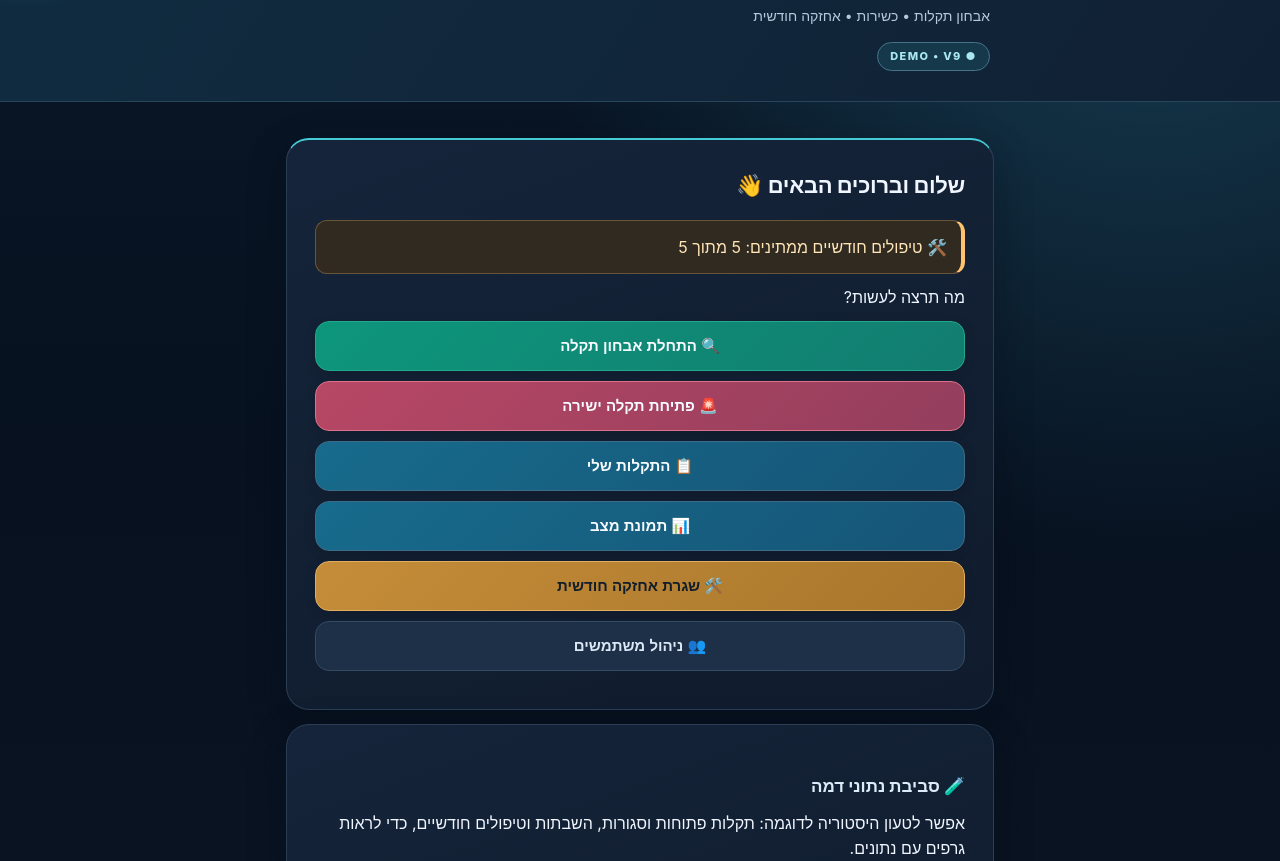
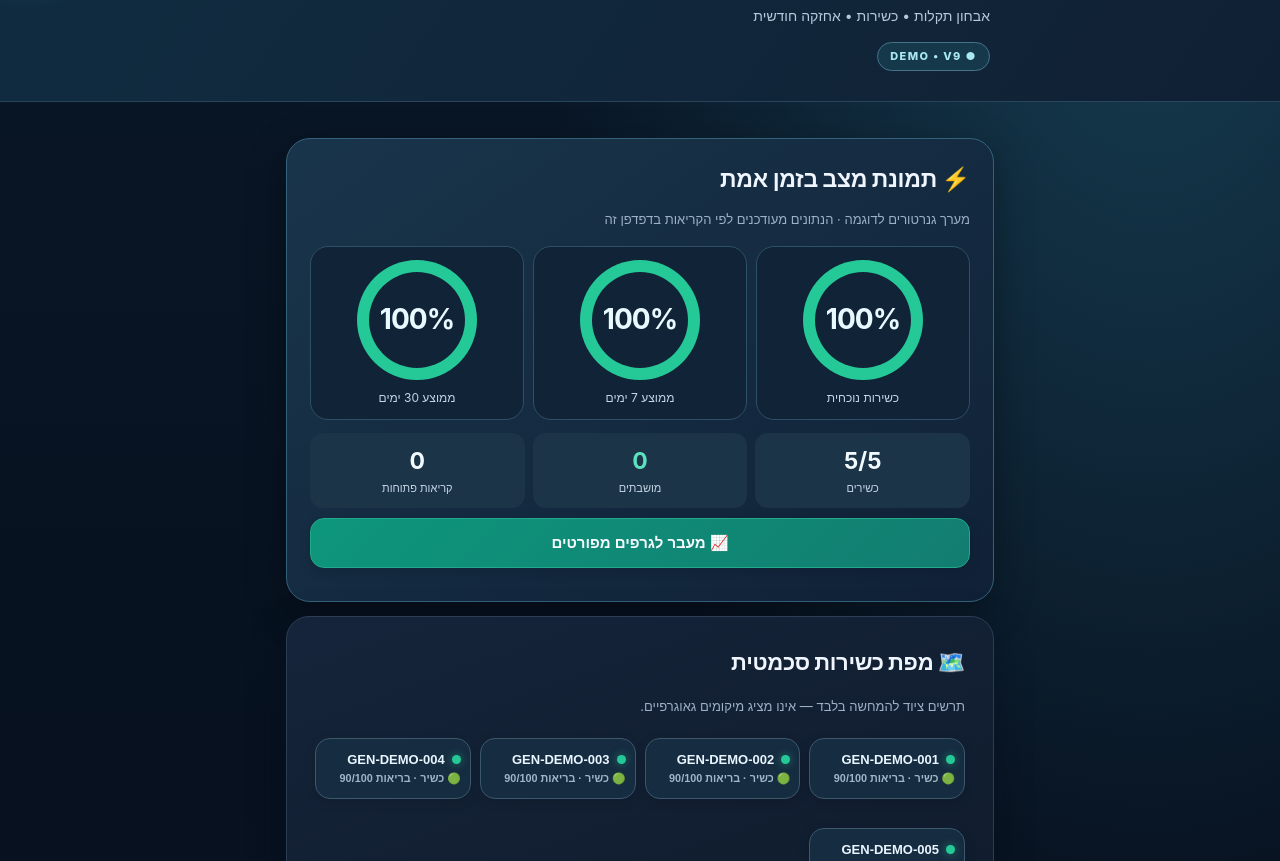
Before and after one commit to Fitness-Squad/generator---demo, a plain HTML site: page index.html in a window 1280 px wide. Shown: the part 91-952 px from the top of the page. Drawn offline with Linux system fonts and the light colour scheme.

Commit message:
Show live readiness gauges, 7/30 day averages and schematic fleet status on home screen

```diff
--- a/index.html
+++ b/index.html
@@ -48,6 +48,24 @@ option{background:#102037;color:white}
 .bar{flex:1;min-width:2px;background:var(--green);border-radius:5px 5px 0 0;box-shadow:0 0 7px #24c99722}
 @media(min-width:650px){header{padding-right:max(28px,calc((100vw - 700px)/2))}main{padding-top:22px}.card{padding:28px}}
 @media(max-width:370px){.card{padding:16px}.tabs button{font-size:12px}.metric{padding:12px 5px}}
+
+.home-hero{background:linear-gradient(145deg,#19354b,#102137);border:1px solid #34627a;border-radius:24px;padding:23px;margin:14px 0;box-shadow:0 12px 40px #0005}
+.home-hero h2{font-size:23px;margin-bottom:4px}.home-hero .small{margin-bottom:16px}
+.gauge-grid{display:grid;grid-template-columns:repeat(3,minmax(0,1fr));gap:9px}
+.gauge-tile{background:#102337;border:1px solid #2d5066;border-radius:18px;padding:13px 6px;text-align:center;min-width:0}
+.gauge{--v:100;--ring:#24c997;width:min(100%,120px);aspect-ratio:1;margin:0 auto 10px;border-radius:50%;background:conic-gradient(var(--ring) calc(var(--v)*1%),#2d4053 0);display:grid;place-items:center;position:relative}
+.gauge:before{content:"";position:absolute;inset:10%;border-radius:50%;background:#102337}
+.gauge strong{position:relative;font-size:clamp(18px,4vw,28px);color:#e8f9ff;z-index:1;letter-spacing:-1px}
+.gauge-tile span{font-size:12px;color:#c3d7e6;display:block;line-height:1.35}
+.home-strip{display:grid;grid-template-columns:repeat(3,minmax(0,1fr));gap:8px;margin-top:13px}
+.home-strip div{background:#1c3448;border-radius:13px;padding:11px 5px;text-align:center;font-size:11px;color:#c5d8e8}
+.home-strip strong{display:block;font-size:23px;color:#f1fbff}
+.fleet-map{display:grid;grid-template-columns:repeat(auto-fit,minmax(125px,1fr));gap:9px}
+.fleet-node{background:#162c40;border:1px solid #3b586d;border-radius:15px;padding:13px 9px;text-align:right;color:#e9f5ff;font-size:13px}
+.fleet-node:before{content:"";display:inline-block;width:9px;height:9px;border-radius:50%;background:#24c997;margin-left:7px;box-shadow:0 0 8px #24c99788}
+.fleet-node.off:before{background:#ff657e;box-shadow:0 0 8px #ff657e88}
+.fleet-node small{display:block;color:#9fb7c9;margin-top:5px}
+@media(max-width:370px){.gauge-grid{gap:5px}.gauge-tile{padding:10px 3px}.gauge:before{inset:11%}.gauge strong{font-size:17px}}
 </style>
 </head>
 <body>
@@ -143,24 +161,30 @@ for(const g of Object.keys(maintenance))maintenance[g]=maintenance[g].filter(x=>
 save();saveMaintenance();home()
 }
 
+function gaugeTile(label,value){
+let v=Math.max(0,Math.min(100,value)),color=v>=95?"#24c997":v>=80?"#ffc36d":"#ff657e";
+return `<div class="gauge-tile"><div class="gauge" style="--v:${v.toFixed(2)};--ring:${color}"><strong>${v.toFixed(0)}%</strong></div><span>${label}</span></div>`
+}
 function home(){
-show(`<div class="card">
-<h2>שלום וברוכים הבאים 👋</h2><p class="note">🛠️ טיפולים חודשיים ממתינים: ${dueMaintenance().length} מתוך ${GENERATORS.length}</p>
-<p>מה תרצה לעשות?</p>
+let now=Date.now(),weekStart=now-7*86400000,monthStart=now-30*86400000;
+let readyCount=GENERATORS.filter(ready).length,off=GENERATORS.length-readyCount,open=tickets.filter(t=>!closed(t)).length;
+show(`<section class="home-hero"><h2>⚡ תמונת מצב בזמן אמת</h2><p class="small">מערך גנרטורים לדוגמה · הנתונים מעודכנים לפי הקריאות בדפדפן זה</p><div class="gauge-grid">
+${gaugeTile("כשירות נוכחית",100*readyCount/GENERATORS.length)}
+${gaugeTile("ממוצע 7 ימים",pct(weekStart,now,"all"))}
+${gaugeTile("ממוצע 30 ימים",pct(monthStart,now,"all"))}
+</div><div class="home-strip"><div><strong>${readyCount}/${GENERATORS.length}</strong>כשירים</div><div><strong style="color:${off?"#ff8298":"#5be1bd"}">${off}</strong>מושבתים</div><div><strong>${open}</strong>קריאות פתוחות</div></div>
+${btn("📈 מעבר לגרפים מפורטים","dashboard()","green")}</section>
+<div class="card"><h2>🗺️ מפת כשירות סכמטית</h2><p class="small">תרשים ציוד להמחשה בלבד — אינו מציג מיקומים גאוגרפיים.</p><div class="fleet-map">${GENERATORS.map(g=>`<button class="fleet-node ${ready(g)?"":"off"}" onclick="generatorCard('${g}')">${g}<small>${ready(g)?"🟢 כשיר":"🔴 לא כשיר"} · בריאות ${health(g)}/100</small></button>`).join("")}</div></div>
+<div class="card"><h2>ניהול מהיר</h2><div class="badge">🛠️ טיפולים חודשיים ממתינים: <strong>${dueMaintenance().length} מתוך ${GENERATORS.length}</strong></div>
+${btn("🛠️ שגרת אחזקה חודשית","maintenanceHome()","gold")}
 ${btn("🔍 התחלת אבחון תקלה","identify()","green")}
 ${btn("🚨 פתיחת תקלה ישירה","directReport()","red")}
 ${btn("📋 התקלות שלי","myTickets()")}
-${btn("📊 תמונת מצב","dashboard()")}
-${btn("🛠️ שגרת אחזקה חודשית","maintenanceHome()","gold")}
-${btn("👥 ניהול משתמשים","users()","gray")}
-</div>
-<div class="card">
-<h3>🧪 סביבת נתוני דמה</h3>
-<p>אפשר לטעון היסטוריה לדוגמה: תקלות פתוחות וסגורות, השבתות וטיפולים חודשיים, כדי לראות גרפים עם נתונים.</p>
+${btn("👥 ניהול משתמשים","users()","gray")}</div>
+<div class="card"><h3>🧪 סביבת נתוני דמה</h3><p>אפשר לטעון היסטוריה לדוגמה: תקלות פתוחות וסגורות, השבתות וטיפולים חודשיים.</p>
 ${btn("📥 טען היסטוריית דמה","seedDemo()","green")}
 ${btn("🧹 הסר רק נתוני דמה שנטענו","clearSeedDemo()","gray")}
-<p class="small">המערכת פועלת עם נתוני דמה בלבד ובדפדפן הנוכחי. אין להזין מידע אמיתי או רגיש.</p>
-</div>`)
+<p class="small">נתוני ההדגמה נשמרים בדפדפן הנוכחי בלבד. אין להזין מידע אמיתי או רגיש.</p></div>`)
 }
 function identify(){
 show(`<div class="card">
```
